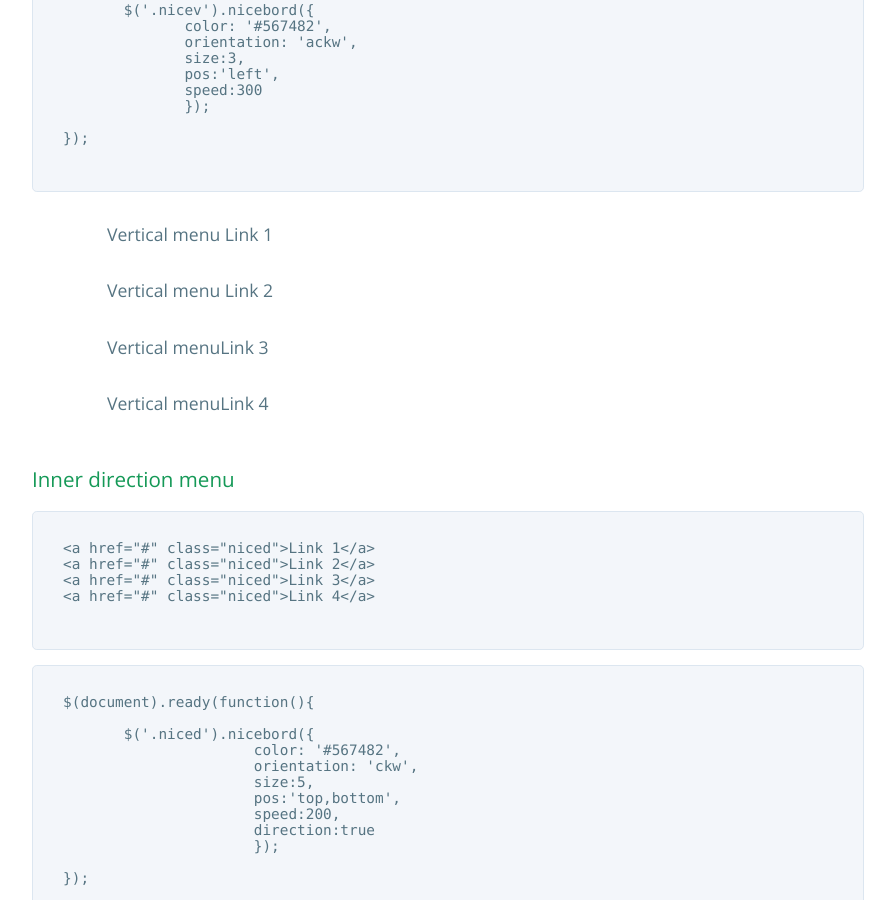
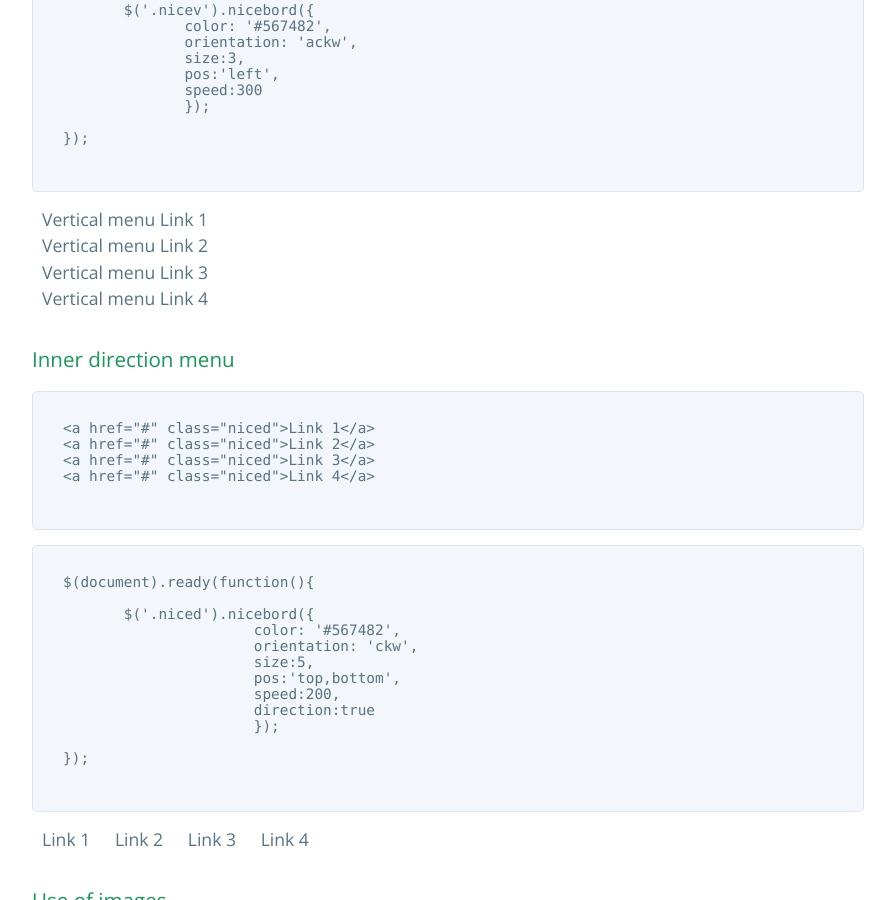
Before and after one commit to dkdevru/nicebord, a Jekyll site: the page built from index.html, in a window 1280 px wide and 900 px high, scrolled down 2755 px. Shown: the whole window, without its empty margins (192-1087 px from the left). Built offline with Jekyll 4.4.1, drawn with Linux system fonts in a browser that asks for light colours; the list of posts is cut into pages by our own code.

Commit message:
add some examles

```diff
--- a/index.html
+++ b/index.html
@@ -168,11 +170,11 @@ Sets the fixed size of the element to which nicebord is applied. Usually images.
   </code>
   </pre>
 
-    <ul style="list-style:none;">
-   <li style="padding:15px;padding-left:25px;"><a href="#" class="nicev">Vertical menu Link 1</a></li>
-   <li style="padding:15px;padding-left:25px;"><a href="#" class="nicev">Vertical menu Link 2</a></li>
-   <li style="padding:15px;padding-left:25px;"><a href="#" class="nicev">Vertical menuLink 3</a></li>
-   <li style="padding:15px;padding-left:25px;"><a href="#" class="nicev">Vertical menuLink 4</a></li>
+    <ul style="list-style:none;padding:0px;margin:0px;">
+   <li><a href="#" class="nicev" style="padding: 0px 10px;">Vertical menu Link 1</a></li>
+   <li><a href="#" class="nicev" style="padding: 0px 10px;">Vertical menu Link 2</a></li>
+   <li><a href="#" class="nicev" style="padding: 0px 10px;">Vertical menu Link 3</a></li>
+   <li><a href="#" class="nicev" style="padding: 0px 10px;">Vertical menu Link 4</a></li>
   </ul>
 
   <h3>Inner direction menu</h3>
@@ -279,6 +281,23 @@ margin:10px;
   $(document).ready(function(){
 	 $('#first').nicebord();
 
+	 $('#second').nicebord({
+			color: '#567482',
+			orientation: 'ckw',
+			size:3,
+			pos:'top,bottom',
+			speed:300
+			});
+
+	 $('#third').nicebord({
+			color: '#567482',
+			orientation: 'ckw',
+			size:3,
+			pos:'top,left',
+			speed:300
+			});
+
+
 	 $('.nice').nicebord({
 			color: '#567482',
 			orientation: 'ackw',
```
Also changed, not shown: other parts of index.html (+2 -0 lines).
